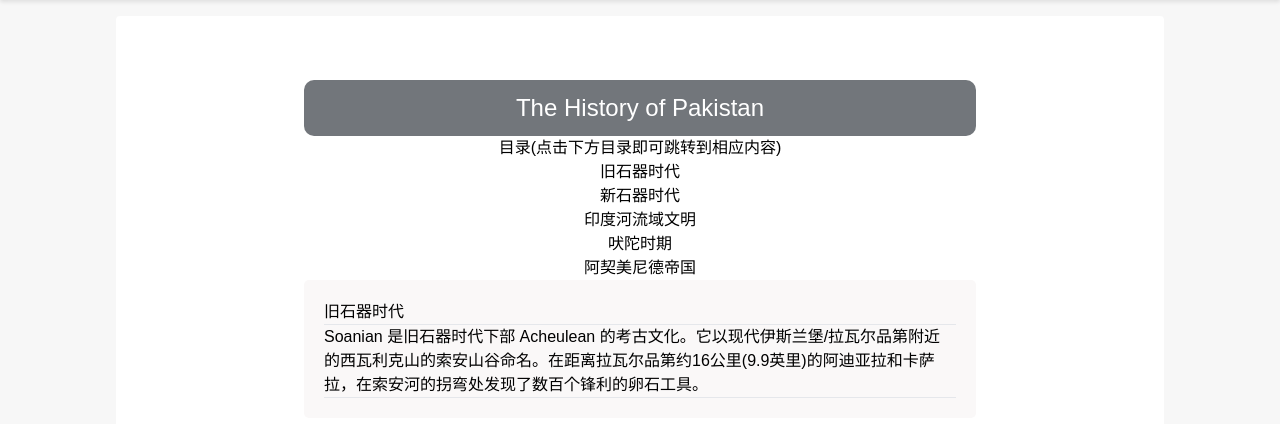
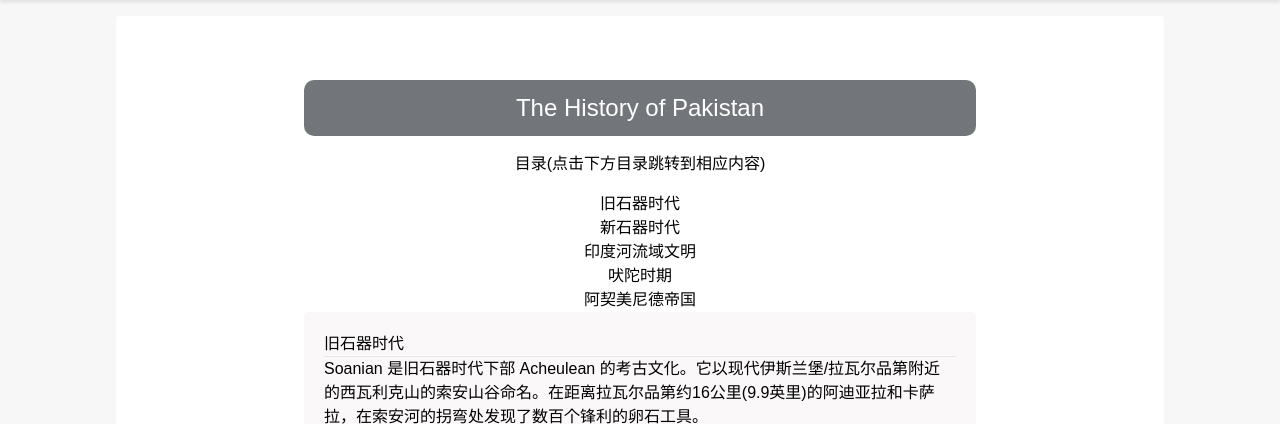
Before and after one commit to 0d0-0/pakistan_news, a Django app: page /history/ in a window 1280 px wide. Shown: the part 72-496 px from the top of the page. Run offline with Django 4.2, Linux system fonts and the light colour scheme; data comes from the database, SQL or seed files in the repository; parts of the project's set-up code (start-up, migrations or seed data) failed here and were passed over; some libraries are stand-ins or nearby versions.

Commit message:
奶奶化了history

```diff
--- a/Pakistan/templates/history.html
+++ b/Pakistan/templates/history.html
@@ -106,7 +106,7 @@
     <!-- 顶部导航栏 -->
     <header class="text-gray-700 py-4">
       <div class="container mx-auto flex justify-between items-center px-6">
-          <div class="text-3xl font-bold">巴基斯坦の小站</div>
+          <a href="https://pakistannews.cn/"><div class="text-3xl font-bold">巴基斯坦の小站</div></a>
           <nav>
               <ul class="flex space-x-8 ml-20">
                   <li class="hover:bg-gray-200 rounded hover:underline">
@@ -142,8 +142,8 @@
     <div class="bar">
         <h1>The History of Pakistan</h1>
     </div>
-    <div style="display: flex; justify-content: center;">
-        <h3>目录<h6>(点击下方目录即可跳转到相应内容)</h6>
+    <div style="display: flex; justify-content: center;" class="my-4">
+        <h3>目录<h6>(点击下方目录跳转到相应内容)</h6>
         </h3>
     </div>
     <ol style="text-align: center;">
```
